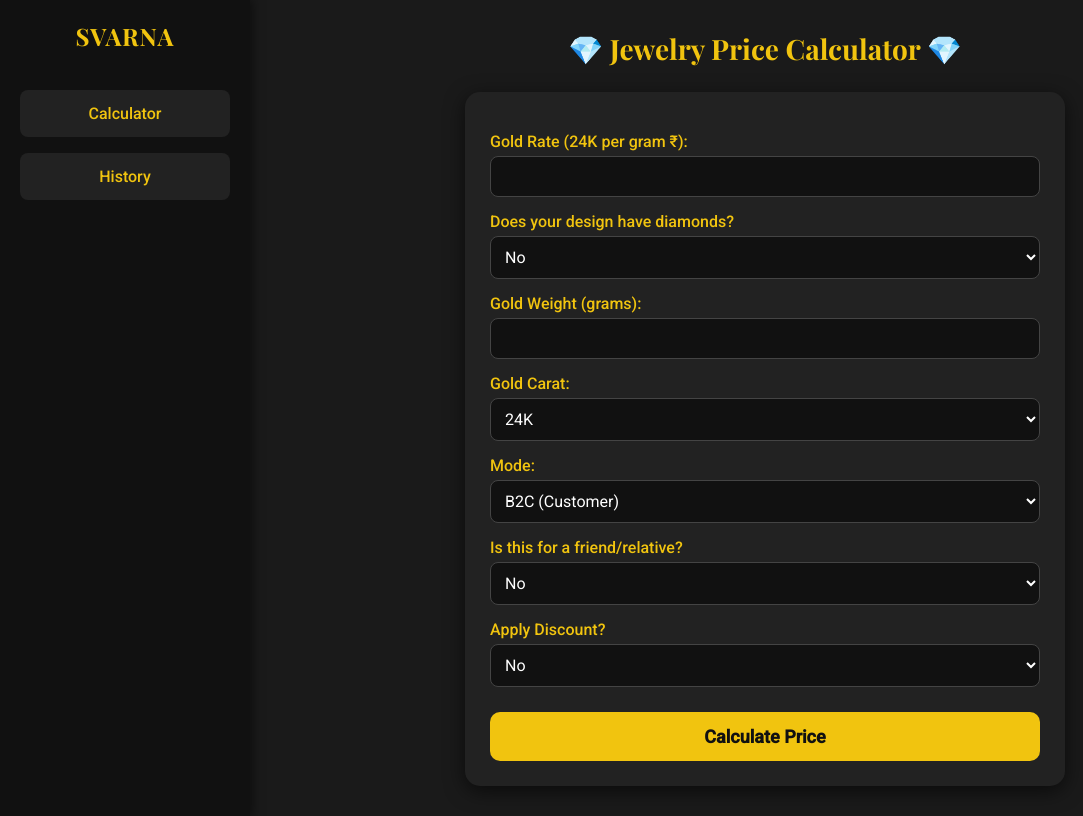
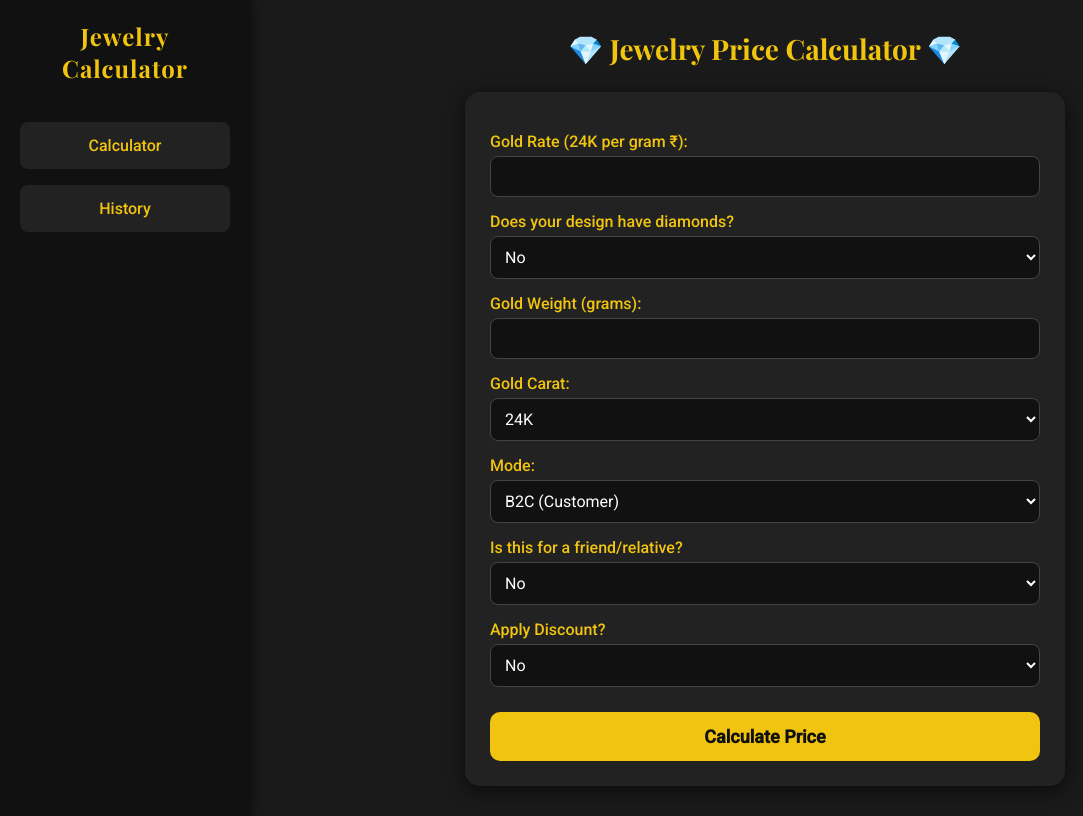
Before and after one commit to Ramghosh16RG/Jewelry-Price-Calculator, a plain HTML site: page index.html in a window 1280 px wide. Shown: the whole page, without its empty margins (0-1083 px from the left). Drawn offline with nearby package versions, Linux system fonts and the light colour scheme.

Commit message:
Update index.html

```diff
--- a/index.html
+++ b/index.html
@@ -44,7 +44,7 @@ button.submit:hover{background:#e0b500;}
 <body>
 
 <div class="sidebar">
-<h2>SVARNA</h2>
+<h2>Jewelry Calculator</h2>
 <button onclick="showPage('calculatorPage')">Calculator</button>
 <button onclick="showPage('historyPage')">History</button>
 </div>
```
